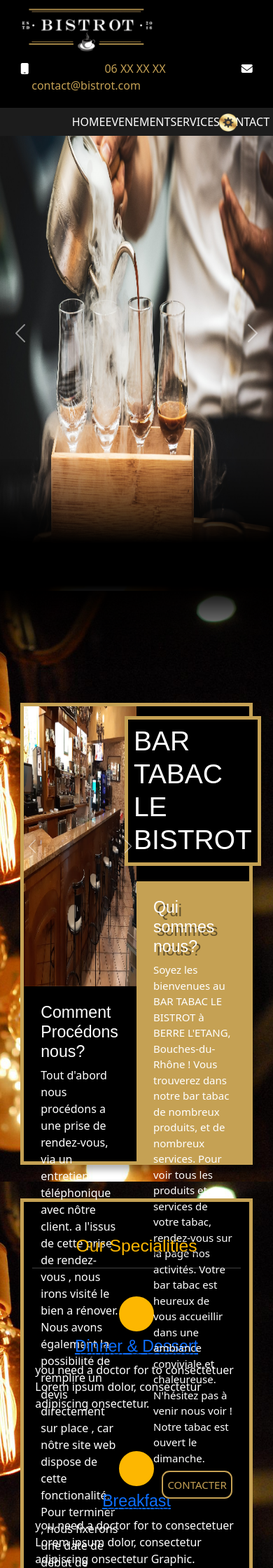
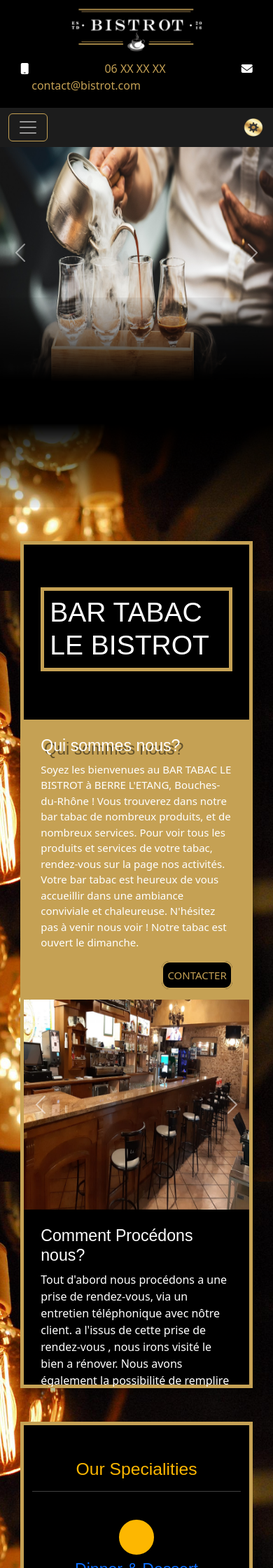
Before and after one commit to Felioawe/bar_tabac, a PHP site: page / in a window 390 px wide. Shown: the top 2240 px of the page at 70% size. Run offline with PHP 8.4, Linux system fonts and the light colour scheme; the visitor is signed in with stand-in values (Sample User, id 1); data that the repository does not hold is empty; grey boxes are pictures that could not be loaded.

Commit message:
nouvel ajout

```diff
--- a/index.php
+++ b/index.php
@@ -3,18 +3,32 @@
 
 <section class="w-85 m-auto my-5 g-0">
     <div class="row g-0 cadre-or-2 shadow1">
-        <div class="col-6 row flex-column g-0">
+    <div class="col-12 col-lg-6 row flex-column g-0">
+            <div class="block2-black p-4 g-0">
+                <h2 class="fs-39 text-white cadre-or p-2">BAR TABAC LE BISTROT</h2>
+            </div>
+            <div class="block-or d-flex flex-column justify-content-between p-4 g-0">
+                <div>
+                    <h3>Qui sommes nous?</h3>
+                    <p>Soyez les bienvenues au BAR TABAC LE BISTROT à BERRE L'ETANG, Bouches-du-Rhône ! Vous trouverez dans notre bar tabac de nombreux produits, et de nombreux services. Pour voir tous les produits et services de votre tabac, rendez-vous sur la page nos activités. Votre bar tabac est heureux de vous accueillir dans une ambiance conviviale et chaleureuse. N'hésitez pas à venir nous voir ! Notre tabac est ouvert le dimanche.</p>
+                </div>
+                <div class="text-end">
+                    <a class="presentation-but radius-11 text-decoration-none text-uppercase" href="./contact.php">Contacter</a>
+                </div>
+            </div>
+        </div>
+        <div class="col-12 col-lg-6 petit-slider flex-column g-0">
             <div class="block1-red g-0">
                 <div id="carouselExampleControls" class="carousel slide" data-bs-ride="carousel">
                     <div class="carousel-inner">
                         <div class="carousel-item active">
-                            <img src="./assets/bar.png" class="h-400 w-100" alt="...">
+                            <img src="./assets/bar.png" class="petit-slider-img w-100" alt="...">
                         </div>
                         <div class="carousel-item">
-                            <img src="./assets/barista.jpg" class="h-400 w-100" alt="...">
+                            <img src="./assets/barista.jpg" class="petit-slider-img w-100" alt="...">
                         </div>
                         <div class="carousel-item">
-                            <img src="./assets/tee.jpg" class="h-400 w-100" alt="...">
+                            <img src="./assets/tee.jpg" class="petit-slider-img w-100" alt="...">
                         </div>
                     </div>
                     <button class="carousel-control-prev" type="button" data-bs-target="#carouselExampleControls" data-bs-slide="prev">
@@ -29,21 +43,7 @@
             </div>
             <div class="block1-black p-4 g-0">
                 <h3>Comment Procédons nous?</h3>
-                <p> Tout d'abord nous procédons a une prise de rendez-vous, via un entretien téléphonique avec nôtre client. a l'issus de cette prise de rendez-vous , nous irons visité le bien a rénover. Nous avons également la possibilité de remplire un devis directement sur place , car nôtre site web dispose de cette fonctionalité. Pour terminer , nous fixerons une date de début de Chantier.Pour toutes demande proffessionnel, n'hésitez pas a nous contacter.</p>
-            </div>
-        </div>
-        <div class="col-6 row flex-column g-0">
-            <div class="block2-black p-4 g-0">
-                <h2 class="fs-39 text-white cadre-or p-2">BAR TABAC LE BISTROT</h2>
-            </div>
-            <div class="block-or d-flex flex-column justify-content-between p-4 g-0">
-                <div>
-                    <h3>Qui sommes nous?</h3>
-                    <p>Soyez les bienvenues au BAR TABAC LE BISTROT à BERRE L'ETANG, Bouches-du-Rhône ! Vous trouverez dans notre bar tabac de nombreux produits, et de nombreux services. Pour voir tous les produits et services de votre tabac, rendez-vous sur la page nos activités. Votre bar tabac est heureux de vous accueillir dans une ambiance conviviale et chaleureuse. N'hésitez pas à venir nous voir ! Notre tabac est ouvert le dimanche.</p>
-                </div>
-                <div class="text-end">
-                    <a class="presentation-but radius-11 text-decoration-none text-uppercase" href="./contact.php">Contacter</a>
-                </div>
+                <p class="text-scroll"> Tout d'abord nous procédons a une prise de rendez-vous, via un entretien téléphonique avec nôtre client. a l'issus de cette prise de rendez-vous , nous irons visité le bien a rénover. Nous avons également la possibilité de remplire un devis directement sur place , car nôtre site web dispose de cette fonctionalité. Pour terminer , nous fixerons une date de début de Chantier.Pour toutes demande proffessionnel, n'hésitez pas a nous contacter.</p>
             </div>
         </div>
     </div>
@@ -58,23 +58,23 @@
                 <hr class="">
             </div>
         </div>
-        <div class="row">
-            <div class="col-md-3 col-sm-6 d-flex flex-column align-items-center p-3">
+        <div class="row text-center">
+            <div class="col-12 col-sm-6 col-lg-3 d-flex flex-column align-items-center p-3">
                 <div class="icon my-2"></div>
                 <h3><a class="text-jaune-fh" href="#">Dinner & Dessert</a></h3>
                 <p class="text-white"> you need a doctor for to consectetuer Lorem ipsum dolor, consectetur adipiscing onsectetur.</p>
             </div>
-            <div class="col-md-3 col-sm-6 d-flex flex-column align-items-center p-3">
+            <div class="col-12 col-sm-6 col-lg-3 d-flex flex-column align-items-center p-3">
                 <div class="icon my-2"></div>
                 <h3><a class="text-jaune-fh" href="#">Breakfast</a></h3>
                 <p class="text-white"> you need a doctor for to consectetuer Lorem ipsum dolor, consectetur adipiscing onsectetur Graphic.</p>
             </div>
-            <div class="col-md-3 col-sm-6 d-flex flex-column align-items-center p-3">
+            <div class="col-12 col-sm-6 col-lg-3 d-flex flex-column align-items-center p-3">
                 <div class="icon my-2"></div>
                 <h3><a class="text-jaune-fh" href="#">Ice Shakes</a></h3>
                 <p class="text-white"> you need a doctor for to consectetuer Lorem ipsum dolor, consectetur adipiscing onsectetur Graphic Power.</p>
             </div>
-            <div class="col-md-3 col-sm-6 d-flex flex-column align-items-center p-3">
+            <div class="col-12 col-sm-6 col-lg-3 d-flex flex-column align-items-center p-3">
                 <div class="icon my-2"></div>
                 <h3><a class="text-jaune-fh" href="#">Beverges</a></h3>
                 <p class="text-white"> you need a doctor for to coansectetuer Lorem ipsum dolor, consectetur adipiscing.</p>
--- a/structure/feuille.css
+++ b/structure/feuille.css
@@ -107,17 +107,62 @@ input:focus-visible, textarea:focus-visible, select:focus-visible {outline: none
 .container-menu-secondaire-1:hover .sous-menu-1, .container-menu-secondaire-2:hover .sous-menu-2, .container-menu-secondaire-3:hover .sous-menu-3, .container-menu-secondaire-4:hover .sous-menu-4, .container-menu-secondaire-5:hover .sous-menu-5, .container-menu-secondaire-6:hover .sous-menu-6 {max-height: 200px; transition: all 1.5s ease-in-out;}
 
 .bg-bandeau {position: relative;}
+.bandeau {height: 500px; width:100%;}
 .bandeau-title {position: absolute; top: 0%; right: 0%; height: 100%; width: 100%; display: flex; justify-content: center; align-items: center; text-align: center;}
 .header-title {color: #fff;}
 .bandeau-transparent1 {background: rgb(0,0,0); background: linear-gradient(180deg, transparent -5%, rgba(0,0,0,1) 80%); height: 150px; position: relative; margin-top: -180px;}
 .bandeau-transparent2 {background: rgb(0,0,0); background: linear-gradient(0deg, transparent -5%, rgba(0,0,0,1) 80%); height: 150px; position: relative;}
-
+.text-scroll {height: 165px; overflow-y: scroll;}
 @keyframes rotating {
 
     from {transform: rotate(0deg);}
     to {transform: rotate(360deg);}
 }
 .animation {animation: rotating 2s linear infinite;}
+
+.border-or {border: #c5a154 1px solid !important; box-shadow: none !important;}
+.nav-burger {display: none;}
+.title-header {max-height: 500px; width:100%;}
+.title-header-after {margin-top: -70px;}
+.grand-slider-img {height: 720px;}
+.petit-slider-img {height: 400px;}
+.title-header {font-size: 90px;}
+
+@media (max-width: 900px) {
+    .title-header {font-size: 60px;}
+    .title-header-after {margin-top: -40px;}
+    .bandeau {height: 400px;}
+}
+@media (max-width: 769px) {
+    .grand-slider-img {height: 520px;}
+}
+@media (max-width: 608px) {
+    .menuAdmi {top: 170px;}
+    .title-header {font-size: 40px;}
+    .title-header-after {margin-top: -40px;}
+    .grand-slider-img {height: 420px; margin-top: 50px}
+    .bandeau {height: 400px; margin-top: 50px}
+    .petit-slider-img {height: 300px;}
+    .navlogo{justify-content: center;}
+
+}
+@media (max-width: 500px) {
+    .nav-time {display: none !important;}
+    .nav-burger {display: block;}
+    .menuAdmi {top: 185px;}
+    .title-header {font-size: 25px;}
+    .grand-slider-img {margin-top: 69px;}
+    .bandeau {height: 400px; margin-top: 69px}
+}
+@media (max-width: 430px) {
+    .openBurger .menuAdmi {width: 100% !important;}
+}
+@media (max-width: 385px) {
+    .grand-slider-img {height: 320px; margin-top: 90px}
+    .menuAdmi {top: 209px;}
+}
+
+
 
 /* *************************************************************** modal *************************************************************** */
 .overlay {z-index: 3 !important; display: flex; justify-content: 7; align-items: center; position: fixed; top: 0; left: 0; height: 100%; width: 100%; background: rgba( 0, 0, 0, 0.8); animation: overlay-fondu .7s both ;}
--- a/structure/footer.php
+++ b/structure/footer.php
@@ -1,9 +1,9 @@
 </main>
 <footer class="mt-5">
-    <section class="bg-gray text-white pt-5">
+    <section class="bg-gray text-white">
         <div class="container">
             <div class="row">
-                <div class="col-12 col-sm-4 col-md-3 col-lg-2">
+                <div class="col-12 col-sm-4 col-md-3 col-lg-2 mt-5">
                     <h4 class="text-or">Le Bistrot</h4>
                     <div>
                         <p class="m-0">Adresse :</p>
@@ -14,11 +14,11 @@
                         <i class="fa fa-envelope"></i><a class="text-decoration-none text-or" href="mailto:contact@pandao.eu"> contact@pandao.eu</a>
                     </div>
                 </div>
-                <div class="col-12 col-sm-8 col-md-6 col-lg-4">
+                <div class="col-12 col-sm-8 col-md-6 col-lg-4 mt-5">
                     <h4 class="text-or">About us</h4>
                     <p>Soyez les bienvenues au BAR TABAC Le Bistrot à BERRE L'ETANG, Bouches-du-Rhône ! Vous trouverez dans notre bar tabac de nombreux produits, et de nombreux services. Pour voir tous les produits et services de votre tabac, rendez-vous sur la page nos activités. Votre bar tabac est heureux de vous accueillir dans une ambiance conviviale et chaleureuse. N'hésitez pas à venir nous voir ! Notre tabac est ouvert le dimanche.</p>
                 </div>
-                <div class="col-12 col-sm-4 col-md-3 col-lg-3">
+                <div class="col-12 col-sm-4 col-md-3 col-lg-3 mt-5">
                     <h4 class="text-or">Hours</h4>
                     <p class="m-0">Lundi - Vendredi :</p>
                     <p class="m-0">11:30am - 15pm</p>
@@ -27,7 +27,7 @@
                     <p class="m-0">11:45am - 16pm</p>
                     <p class="m-0">18:45am - 22pm</p>
                 </div>
-                <div class="col-12 col-sm-8 col-md-12 col-lg-3">
+                <div class="col-12 col-sm-8 col-md-12 col-lg-3 mt-5">
                 <h4 class="text-or">Ours location</h4>
                     <iframe class="mt-2" src="https://www.google.com/maps/embed?pb=!1m14!1m8!1m3!1d1327.4966035871378!2d5.1674216723691035!3d43.475409979932266!3m2!1i1024!2i768!4f13.1!3m3!1m2!1s0x0%3A0xc3bf54a86c779214!2sBar%20Tabac%20PMU%20Le%20Bistrot!5e0!3m2!1sfr!2sfr!4v1664117008575!5m2!1sfr!2sfr" width="100%" height="250" style="border: 1px solid black;" allowfullscreen="" loading="lazy" referrerpolicy="no-referrer-when-downgrade"></iframe>
                 </div>
--- a/structure/header.php
+++ b/structure/header.php
@@ -8,10 +8,10 @@
     <meta name="viewport" content="width=device-width, initial-scale=1.0">
 
     <link rel="stylesheet" href="https://cdnjs.cloudflare.com/ajax/libs/font-awesome/6.2.0/css/all.min.css">
-    <link rel="stylesheet" href="https://cdn.jsdelivr.net/npm/bootstrap@5.2.2/dist/css/bootstrap.min.css">
+    <link href="https://cdn.jsdelivr.net/npm/bootstrap@5.3.0-alpha1/dist/css/bootstrap.min.css" rel="stylesheet" integrity="sha384-GLhlTQ8iRABdZLl6O3oVMWSktQOp6b7In1Zl3/Jr59b6EGGoI1aFkw7cmDA6j6gD" crossorigin="anonymous">
     <link rel="stylesheet" href="./structure/feuille.css">
 
-    <script src="https://cdn.jsdelivr.net/npm/bootstrap@5.2.2/dist/js/bootstrap.bundle.min.js" integrity="sha384-OERcA2EqjJCMA+/3y+gxIOqMEjwtxJY7qPCqsdltbNJuaOe923+mo//f6V8Qbsw3" crossorigin="anonymous"></script>
+    <script src="https://cdn.jsdelivr.net/npm/bootstrap@5.3.0-alpha1/dist/js/bootstrap.bundle.min.js" integrity="sha384-w76AqPfDkMBDXo30jS1Sgez6pr3x5MlQ1ZAGC+nuZB+EYdgRZgiwxhTBTkF7CXvN" crossorigin="anonymous"></script>
     <script src="https://code.jquery.com/jquery-3.6.1.min.js" integrity="sha256-o88AwQnZB+VDvE9tvIXrMQaPlFFSUTR+nldQm1LuPXQ=" crossorigin="anonymous"></script>
     <script defer src="./structure/modal.js"></script>
     <script defer src="./structure/burger.js"></script>
@@ -33,7 +33,7 @@
     <a class="d-none js-modal" href="#mod3"></a>
     <header>
         <nav class="menu">
-            <div class="navbar d-flex  m-auto w-85">
+            <div class="navbar navlogo d-flex m-auto w-85">
                 <div>
                     <img class="logo" src="./assets/logo_Le_Bistrot.png" alt="logo_Le_Bistrot">
                 </div>
@@ -53,13 +53,36 @@
                     <?php endif; ?>
                 </div>
             </div>
-            <div class="bg-gray d-flex">
-                <div class="w-25"></div>
-                <div class="w-35 m-auto d-flex justify-content-between py-2">
+            <div class="nav-burger">
+                <div>
+                    <nav class="navbar navbar-dark bg-gray">
+                        <div class="container-fluid">
+                            <button class="navbar-toggler border-or" type="button" data-bs-toggle="collapse" data-bs-target="#navbarToggleExternalContent" aria-controls="navbarToggleExternalContent" aria-expanded="false" aria-label="Toggle navigation">
+                                <span class="navbar-toggler-icon color-or"></span>
+                            </button>
+                            <?= $butAdmi; ?>
+                        </div>
+                    </nav>
+                    <div class="collapse bg-gray w-100" id="navbarToggleExternalContent">
+                        <div class="p-5 d-flex flex-column justify-content-between align-items-center">
+                            <a class="text-decoration-none text-white text-or-h text-uppercase py-4 position-relative" href="./index.php">Home</a>
+                            <a class="text-decoration-none text-white text-or-h text-uppercase py-4" href="./evenement.php">Evenement</a>
+                            <a class="text-decoration-none text-white text-or-h text-uppercase py-4" href="">Services</a>
+                            <a class="text-decoration-none text-white text-or-h text-uppercase py-4" href="./contact.php">Contact</a>
+                        </div>
+                    </div>
+                </div>
+            </div>
+            <div class="nav-time bg-gray d-flex">
+                <div class="w-25">
+                </div>
+                <div class="w-35">
+                    <div class="m-auto d-flex justify-content-between py-2">
                         <a class="text-decoration-none text-white text-or-h text-uppercase position-relative" href="./index.php">Home</a>
                         <a class="text-decoration-none text-white text-or-h text-uppercase" href="./evenement.php">Evenement</a>
                         <a class="text-decoration-none text-white text-or-h text-uppercase" href="">Services</a>
                         <a class="text-decoration-none text-white text-or-h text-uppercase" href="./contact.php">Contact</a>
+                    </div>
                 </div>
                 <div class="w-25 text-end align-self-center me-5">
                     <?= $butAdmi; ?>
@@ -72,7 +95,7 @@
 
         <div class="burger">
             <div class="bg-black menuAdmi d-flex flex-column">
-            <?php if (isset( $_SESSION['img_user']) && !empty($_SESSION['img_user'])) : ?>
+                <?php if (isset($_SESSION['img_user']) && !empty($_SESSION['img_user'])) : ?>
                     <div class="text-center mt-3">
                         <img class="logo-profil radius-100" src="img_profil/<?= $_SESSION['img_user']; ?>">
                     </div>
@@ -147,13 +170,13 @@
                 <div id="carouselExampleIndicators" class="carousel slide" data-bs-ride="true">
                     <div class="carousel-inner">
                         <div class="carousel-item active">
-                            <img src="./assets/barista.jpg" class="h-720 w-100" alt="">
+                            <img src="./assets/barista.jpg" class="grand-slider-img w-100" alt="">
                         </div>
                         <div class="carousel-item">
-                            <img src="./assets/istockphoto-688451514-1024x1024.jpg" class="h-720 w-100" alt="">
+                            <img src="./assets/istockphoto-688451514-1024x1024.jpg" class="grand-slider-img w-100" alt="">
                         </div>
                         <div class="carousel-item">
-                            <img src="./assets/istockphoto-157435413-1024x1024.jpg" class="h-720 w-100" alt="">
+                            <img src="./assets/istockphoto-157435413-1024x1024.jpg" class="grand-slider-img w-100" alt="">
                         </div>
                     </div>
                     <button class="carousel-control-prev" type="button" data-bs-target="#carouselExampleIndicators" data-bs-slide="prev">
@@ -172,10 +195,10 @@
             <?php $result = get_article($db, "", $id); ?>
 
             <section class="bg-bandeau">
-                <img src="./upload/<?= $result['img']; ?>" alt="" style="height: 500px; width:100%;">
+                <img class="bandeau" src="./upload/<?= $result['img']; ?>" alt="" >
                 <div class="bandeau-title">
                     <div class="header-title">
-                        <h1 class="text-uppercase fs-90 w-50 m-auto"><?= $result['titre'] ?><img class="w-100" style="margin-top: -70px;" src="./assets/after_bar_tabc.png" alt="after"></h1>
+                        <h1 class="text-uppercase title-header w-50 m-auto"><?= $result['titre'] ?><img class="title-header-after w-100" src="./assets/after_bar_tabc.png" alt="after"></h1>
                     </div>
                 </div>
             </section>
@@ -183,10 +206,10 @@
         <?php else : ?>
 
             <section class="bg-bandeau">
-                <img src="./assets/planche.jpg" alt="" style="height: 500px; width:100%;">
+                <img class="bandeau" src="./assets/planche.jpg" alt="">
                 <div class="bandeau-title">
                     <div class="header-title">
-                        <h1 class="fs-90 w-50 m-auto"><?= $title ?><img class="w-100" style="margin-top: -70px;" src="./assets/after_bar_tabc.png" alt="after"></h1>
+                        <h1 class="text-uppercase title-header w-50 m-auto"><?= $title ?><img class="title-header-after w-100" src="./assets/after_bar_tabc.png" alt="after"></h1>
                     </div>
                 </div>
             </section>
--- a/structure/modal.js
+++ b/structure/modal.js
@@ -1,3 +1,4 @@
+
 let modal = null;
 const openModal = function (e) {
   e.preventDefault();
```
Also changed, not shown: compte.php (+7 -7 lines), stock.php (+7 -7 lines). Lines whose indentation alone changed are shown as unchanged.
